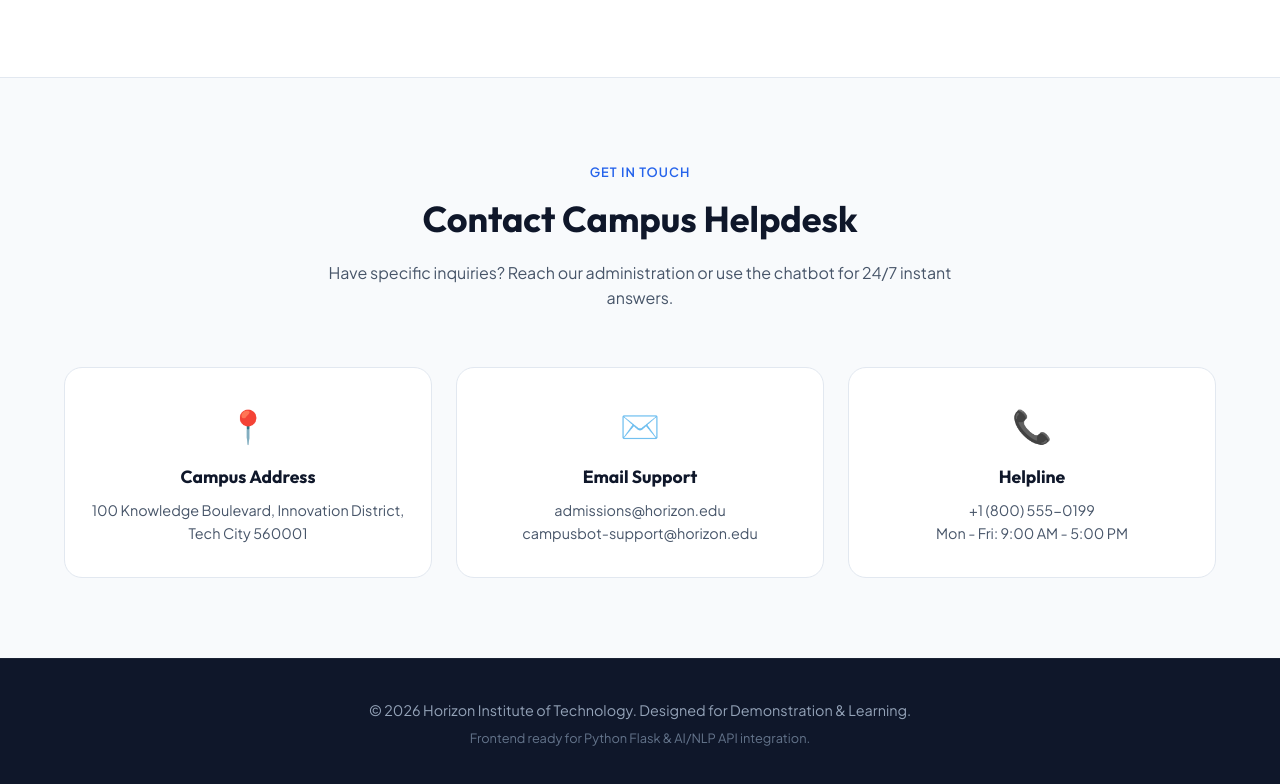
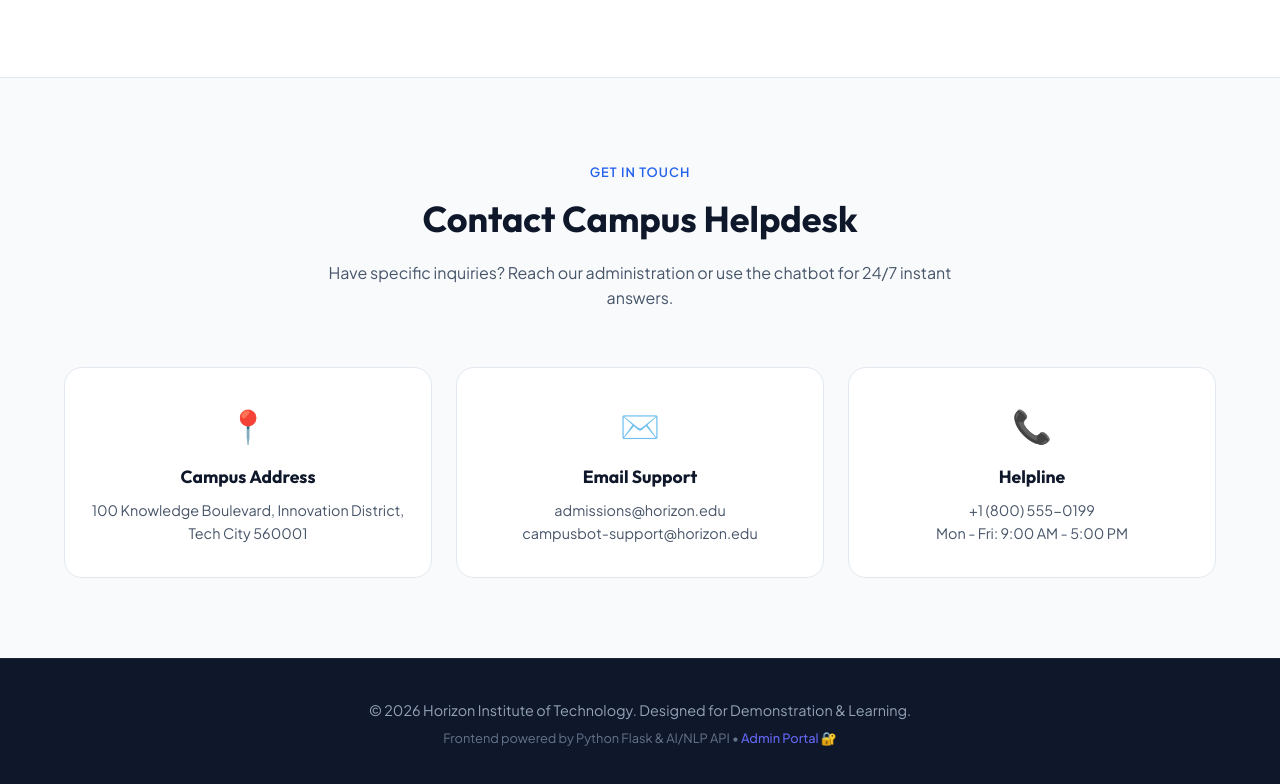
Before and after one commit to Chatla-Mokshith/campus-assistance-chatbot, a plain HTML site: page index.html in a window 1280 px wide. Shown: the part 3038-3822 px from the top of the page. Drawn offline with Linux system fonts and the light colour scheme.

Commit message:
Add Admin Portal link to site footer

```diff
--- a/index.html
+++ b/index.html
@@ -369,7 +369,7 @@
   <footer class="site-footer">
     <div class="container footer-content">
       <p>&copy; 2026 Horizon Institute of Technology. Designed for Demonstration & Learning.</p>
-      <p class="footer-subtext">Frontend ready for Python Flask & AI/NLP API integration.</p>
+      <p class="footer-subtext">Frontend powered by Python Flask & AI/NLP API • <a href="/admin/login" style="color: var(--primary-accent, #6366f1); text-decoration: none; font-weight: 500;">Admin Portal 🔐</a></p>
     </div>
   </footer>
 
```
